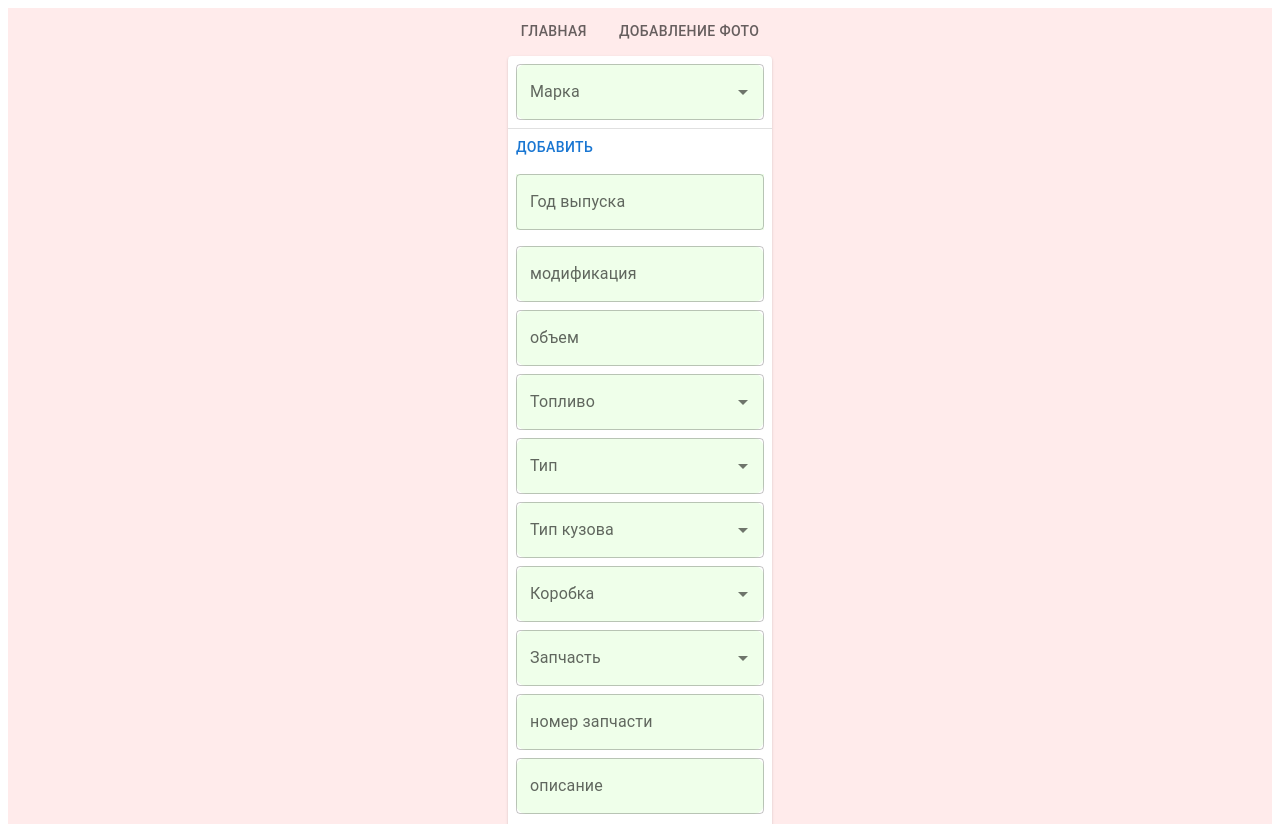
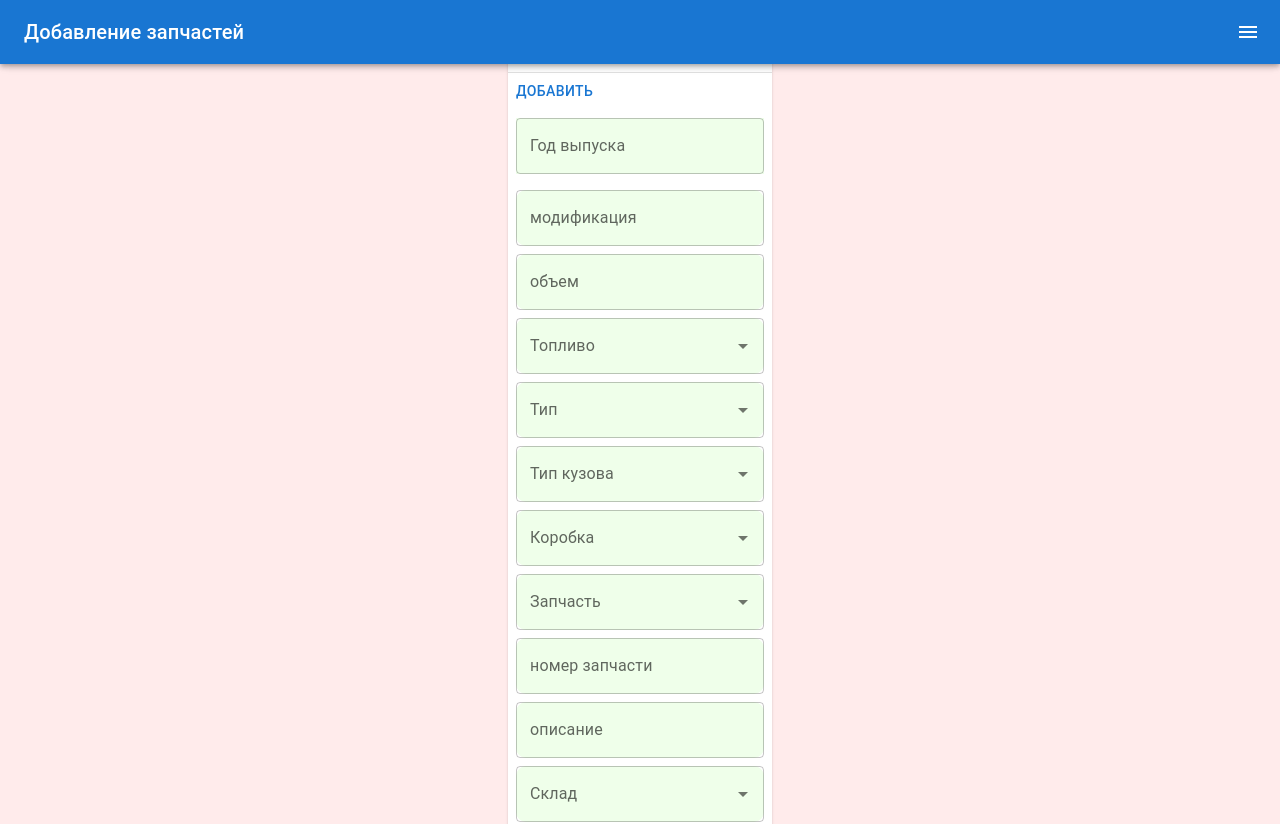
Before and after one commit to matsiushM/auto_forms, a React (Vite) app: page / in a window 1280 px wide. Shown: the top 824 px of the page. Built offline with nearby package versions, Linux system fonts and the light colour scheme.

Commit message:
first commit

```diff
--- a/src/components/App/index.tsx
+++ b/src/components/App/index.tsx
@@ -1,9 +1,6 @@
 import {Box} from "@mui/material";
-import {BrowserRouter, Route, Routes} from "react-router-dom";
-
-import FormInput from "../FormInput";
-import LoadPhoto from "../loadPhoto";
 import ButtonAppBar from "../AppBar";
+import Routing from "../Routing/insex..tsx";
 
 const styles = {
     paperContainer: {
@@ -17,13 +14,8 @@
 }
 const App = () => {
     return <Box sx={styles.paperContainer}>
-        <BrowserRouter>
-            <ButtonAppBar/>
-            <Routes>
-                <Route path={'/'} element={<FormInput/>}/>
-                <Route path={'/qrscanner'} element={<LoadPhoto/>}/>
-            </Routes>
-        </BrowserRouter>
+        <ButtonAppBar/>
+        <Routing/>
     </Box>
 }
 
--- a/src/components/AppBar/index.tsx
+++ b/src/components/AppBar/index.tsx
@@ -1,10 +1,123 @@
-import {Tab, Tabs} from "@mui/material";
+// import {Tab, Tabs} from "@mui/material";
+//
+// export default function ButtonAppBar() {
+//     return (
+//         <Tabs value={false}>
+//             <Tab label={"Главная"} href={"/"}/>
+//             <Tab label={"Добавление фото"} href={"/qrscanner"}/>
+//             <Tab label ={"Список введёных хапчастей"} href={"/"}/>
+//         </Tabs>
+//     )
+// }
 
-export default function ButtonAppBar() {
+import * as React from 'react';
+import { styled, useTheme } from '@mui/material/styles';
+import Box from '@mui/material/Box';
+import Drawer from '@mui/material/Drawer';
+import MuiAppBar, { AppBarProps as MuiAppBarProps } from '@mui/material/AppBar';
+import Toolbar from '@mui/material/Toolbar';
+import CssBaseline from '@mui/material/CssBaseline';
+import List from '@mui/material/List';
+import Typography from '@mui/material/Typography';
+import Divider from '@mui/material/Divider';
+import IconButton from '@mui/material/IconButton';
+import MenuIcon from '@mui/icons-material/Menu';
+import ChevronLeftIcon from '@mui/icons-material/ChevronLeft';
+import ChevronRightIcon from '@mui/icons-material/ChevronRight';
+import ListItem from '@mui/material/ListItem';
+import ListItemButton from '@mui/material/ListItemButton';
+import ListItemIcon from '@mui/material/ListItemIcon';
+import ListItemText from '@mui/material/ListItemText';
+import InboxIcon from '@mui/icons-material/MoveToInbox';
+import MailIcon from '@mui/icons-material/Mail';
+
+const drawerWidth = 240;
+
+interface AppBarProps extends MuiAppBarProps {
+    open?: boolean;
+}
+
+const AppBar = styled(MuiAppBar, {
+    shouldForwardProp: (prop) => prop !== 'open',
+})<AppBarProps>(({ theme, open }) => ({
+    transition: theme.transitions.create(['margin', 'width'], {
+        easing: theme.transitions.easing.sharp,
+        duration: theme.transitions.duration.leavingScreen,
+    }),
+    ...(open && {
+        width: `calc(100% - ${drawerWidth}px)`,
+        transition: theme.transitions.create(['margin', 'width'], {
+            easing: theme.transitions.easing.easeOut,
+            duration: theme.transitions.duration.enteringScreen,
+        }),
+        marginRight: drawerWidth,
+    }),
+}));
+
+export default function PersistentDrawerRight() {
+    const theme = useTheme();
+    const [open, setOpen] = React.useState(false);
+
+    const handleDrawerOpen = () => {
+        setOpen(true);
+    };
+
+    const handleDrawerClose = () => {
+        setOpen(false);
+    };
+
     return (
-        <Tabs value={false}>
-            <Tab label={"Главная"} href={"/"}/>
-            <Tab label={"Добавление фото"} href={"/qrscanner"}/>
-        </Tabs>
-    )
+        <Box sx={{ display: 'flex'}}>
+            <AppBar  open={open}>
+                <Toolbar>
+                    <Typography variant="h6" noWrap sx={{ flexGrow: 1 }} component="div">
+                        Добавление запчастей
+                    </Typography>
+                    <IconButton
+                        color="inherit"
+                        aria-label="open drawer"
+                        edge="end"
+                        onClick={handleDrawerOpen}
+                        sx={{ ...(open && { display: 'none' }) }}
+                    >
+                        <MenuIcon />
+                    </IconButton>
+                </Toolbar>
+            </AppBar>
+            <Drawer
+                sx={{
+                    width: drawerWidth,
+                    flexShrink: 0,
+                    '& .MuiDrawer-paper': {
+                        width: drawerWidth,
+                    },
+                }}
+                variant="persistent"
+                anchor="right"
+                open={open}
+            >
+                <IconButton onClick={handleDrawerClose}>
+                        {theme.direction === 'rtl' ? <ChevronLeftIcon /> : <ChevronRightIcon />}
+                </IconButton>
+                <Divider />
+                <List>
+                    <ListItem>
+                    <ListItemButton href={"/"}>
+                        <ListItemText primary="Главая"/>
+                    </ListItemButton>
+                    </ListItem>
+                    <ListItem>
+                    <ListItemButton href={"/qrscanner"}>
+                        <ListItemText primary="Добавление фото"/>
+                    </ListItemButton>
+                    </ListItem>
+                    <ListItem>
+                    <ListItemButton href={"/"}>
+                        <ListItemText primary="Список введёных pапчастей"/>
+                    </ListItemButton>
+                    </ListItem>
+                </List>
+            </Drawer>
+        </Box>
+    );
 }
--- a/src/components/FormInput/index.tsx
+++ b/src/components/FormInput/index.tsx
@@ -6,7 +6,7 @@
 import FormSelect from "./FormInputsTyps/FormSelect.tsx";
 import FormInputTxt from "./FormInputsTyps/FormInputTxt.tsx";
 import DataInput from "./FormInputsTyps/DataInput.tsx";
-import {BODY_TYPE, GEARBOX} from "../../config/constants.ts";
+import {BODY_TYPE, GEARBOX, STORAGE} from "../../config/constants.ts";
 import {PARTS} from "../../config/constsParts.ts";
 import {sendPrats} from "../../api/parts";
 import AddMoreAuto from "./FormInputsTyps/AddMoreAuto.tsx";
@@ -30,7 +30,9 @@
         pratsState: "",
         typeBody: "",
         volume: 0,
-        year: ""
+        year: "",
+        shelf: "",
+        storage: "",
     });
     const [responseMessage, setResponseMessage] = useState("");
     const [loading, setLoading] = useState(false)
@@ -120,6 +122,10 @@
                                   title="Описание"
                                   onChange={addValue}/>
 
+                    <FormSelect title="Склад" name={"storage"} isValue={STORAGE} addValueSelect={addValue}/>
+
+                    <FormInputTxt name={"shelf"} title="Место хранения" onChange={addValue}/>
+
                     <FormControl sx={{m: 1}}>
                         <RadioGroup
                             name="radio-buttons-group"
--- a/src/components/FormInput/type.ts
+++ b/src/components/FormInput/type.ts
@@ -18,4 +18,6 @@
     description: string,
     pratsState: string,
     modification: string,
+    shelf: string,
+    storage: string,
 }
--- /dev/null
+++ b/src/components/Routing/insex..tsx
@@ -0,0 +1,15 @@
+import {BrowserRouter, Route, Routes} from "react-router-dom";
+import FormInput from "../FormInput";
+import LoadPhoto from "../loadPhoto";
+
+
+const Routing = () => {
+    return (<BrowserRouter>
+        <Routes>
+            <Route path={'/'} element={<FormInput/>}/>
+            <Route path={'/qrscanner'} element={<LoadPhoto/>}/>
+        </Routes>
+    </BrowserRouter>)
+}
+
+export default Routing;
--- a/src/config/constants.ts
+++ b/src/config/constants.ts
@@ -1146,3 +1146,17 @@
         models: ['375', '4320', 'К', 'М']
     },
 ];
+export const STORAGE = [
+    {
+        id: "1",
+        title: 'Основоной склад'
+    },
+    {
+        id: "2",
+        title: 'Склад БВК'
+    },
+    {
+        id: "3",
+        title: 'Склад Стекловолокно'
+    }
+]
--- a/src/main.tsx
+++ b/src/main.tsx
@@ -2,9 +2,11 @@
 import App from "./components/App";
 import {ThemeProvider} from "@mui/material";
 import theme from "./config/theme.ts";
+import CssBaseline from "@mui/material/CssBaseline";
 
 ReactDOM.createRoot(document.getElementById('root')!).render(
     <ThemeProvider theme={theme}>
+        <CssBaseline/>
         <App/>
     </ThemeProvider>
 )
```
